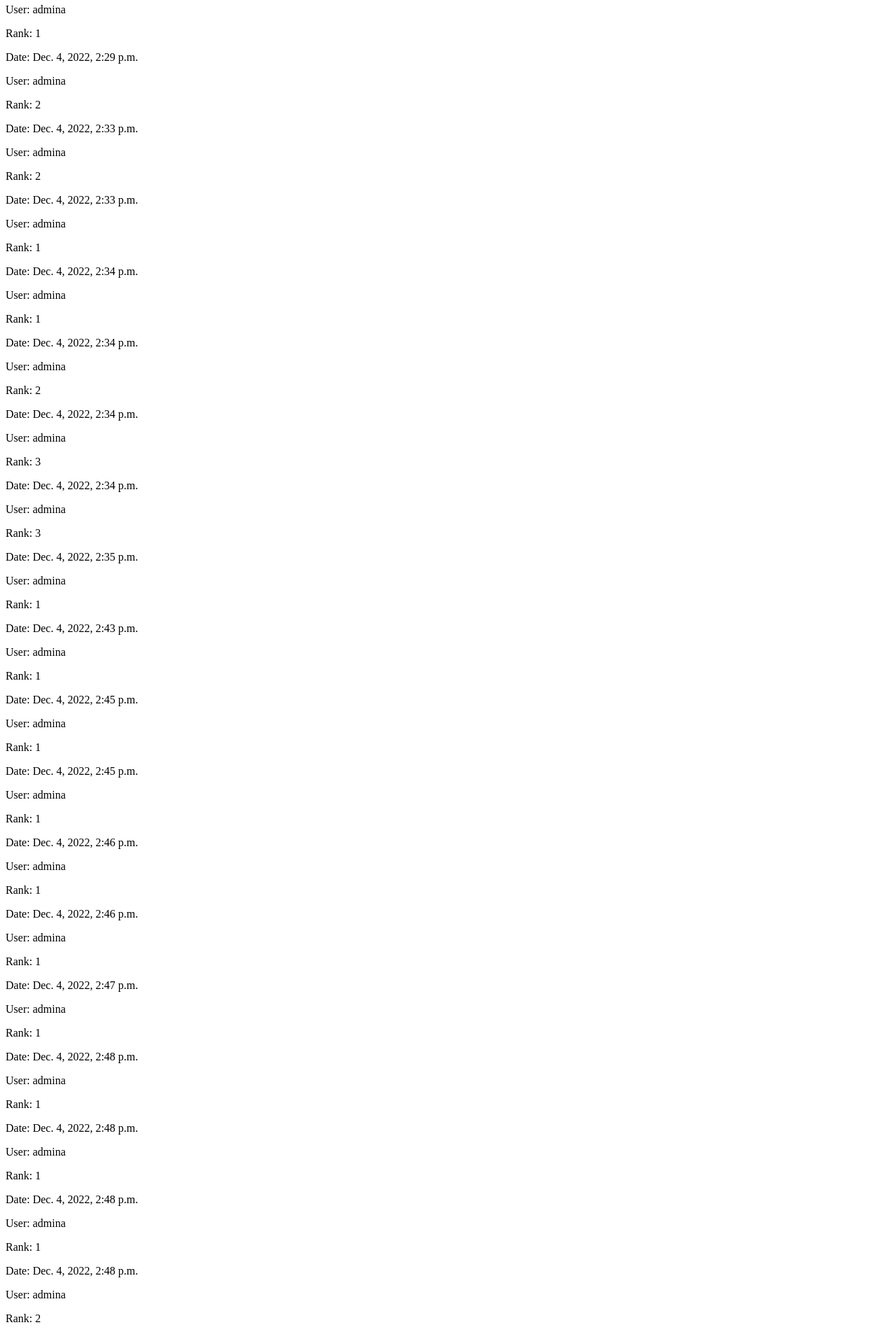
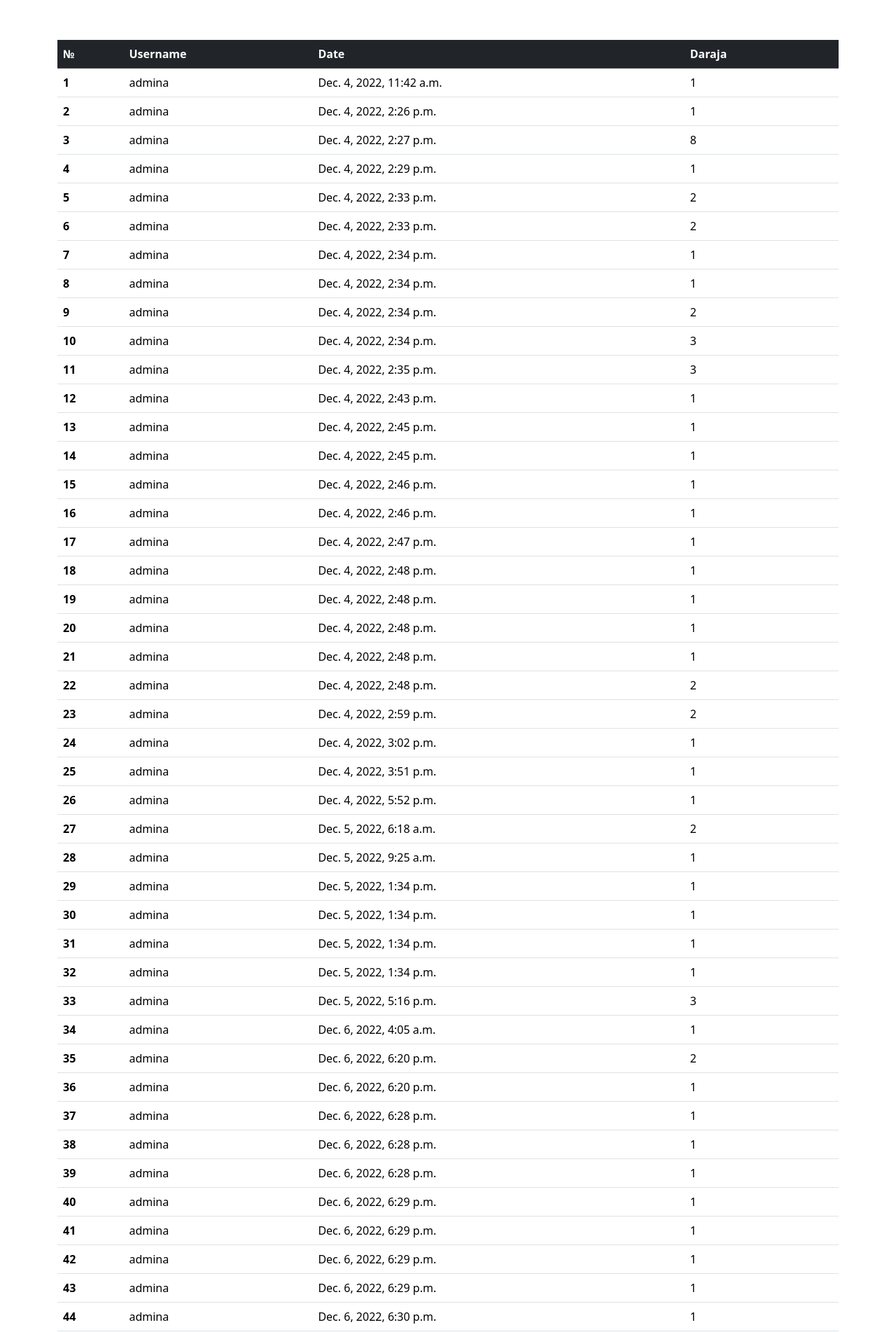
Before and after one commit to Ziyodulla-Abdukarimov/Qomus, a Django app: page /score in a window 1280 px wide. Shown: the part 317-2220 px from the top of the page at 70% size. Run offline with Django 4.2, Linux system fonts and the light colour scheme; data comes from the database, SQL or seed files in the repository; both versions use the stored data as it was after the commit; some libraries are stand-ins or nearby versions.

Commit message:
templates bug fixed

```diff
--- a/templates/base.html
+++ b/templates/base.html
@@ -80,7 +80,7 @@
             <img src="{% static './images/book-svgrepo-com.svg' %}" style="width: 65px;height:65px" alt="">
         </a>
 
-        <a class="box box-down blue" href="">
+        <a class="box box-down blue" href="{% url 'score' %}">
             <h2>Natijalar</h2>
             <p>Ishtirokchilar natijasini kuzatib boring</p>
             <img src="{% static './images/list-number-svgrepo-com.svg' %}" style="width: 65px;height:65px" alt="">
--- a/templates/score.html
+++ b/templates/score.html
@@ -1,14 +1,77 @@
-<!DOCTYPE html>
+<!doctype html>
+{% load static %}
 <html lang="en">
 <head>
     <meta charset="UTF-8">
-    <title>Score</title>
+    <meta name="viewport"
+          content="width=device-width, user-scalable=no, initial-scale=1.0, maximum-scale=1.0, minimum-scale=1.0">
+    <meta http-equiv="X-UA-Compatible" content="ie=edge">
+    <title>Natijalar</title>
+    <link rel="stylesheet" href="{% static 'share.css' %}">
+    <link rel="stylesheet" href="{% static 'bootstrap-5.2.3-dist/css/bootstrap.min.css' %}">
+    <link rel="shortcut icon" href="{% static 'images/flag_Uzbekistan.png' %}" type="image/x-icon">
 </head>
 <body>
-{% for i in score %}
-<p>User: {{ i.user }}</p>
-<p>Rank: {{ i.res_rank }}</p>
-<p>Date: {{ i.date1 }}</p>
-{% endfor %}
+
+    <div class="main-menu">
+        <nav class="navbar navbar-expand-lg navbar-light">
+            <div class="container-fluid">
+                <a class="navbar-brand" href="{% url 'base' %}">
+                    <img src="{% static 'images/UZBEKISTAN_gerb.png' %}" class="logo" alt="">
+                </a>
+                <button class="navbar-toggler" type="button" data-bs-toggle="collapse" data-bs-target="#navbarScroll"
+                    aria-controls="navbarScroll" aria-expanded="false" aria-label="Toggle navigation">
+                    <span class="navbar-toggler-icon"></span>
+                </button>
+                <div class="d-flex">
+                    <a class="btn btn-outline-success me-2" type="submit" href="{% url 'login' %}">Kirish</a>
+                    <a class="btn btn-outline-primary" type="submit" href="{% url 'register' %}">Ro'yxatdan o'tish</a>
+                </div>
+                <!-- <div class="d-flex">
+                    <div class="user mt-3 me-1">
+                        <div class="profile icon"></div>
+                    </div>
+                    <div class="user-name mt-1 me-3">
+                        Ziyodulla Abdukarimov
+                    </div>
+                    <button class="btn btn-outline-danger" type="submit">Chiqish</button>
+                </div>  -->
+            </div>
+        </nav>
+    </div>
+
+<div class="container">
+  <table class="table table-hover mt-5">
+  <thead class="table-dark">
+    <tr>
+      <th scope="col">№</th>
+      <th scope="col">Username</th>
+      <th scope="col">Date</th>
+      <th scope="col">Daraja</th>
+    </tr>
+  </thead>
+  <tbody>
+        {% for i in score %}
+    <tr>
+      <th scope="row">{{ forloop.counter }}</th>
+      <td>{{ i.user }}</td>
+      <td>{{ i.date1 }}</td>
+      <td>{{ i.res_rank }}</td>
+    </tr>
+        {% endfor %}
+    <tr>
+      <th scope="row">2</th>
+      <td>Jacob</td>
+      <td>Thornton</td>
+      <td>@fat</td>
+    </tr>
+    <tr>
+      <th scope="row">3</th>
+      <td colspan="2">Larry the Bird</td>
+      <td>@twitter</td>
+    </tr>
+  </tbody>
+</table>
+</div>
 </body>
 </html>
--- a/templates/team.html
+++ b/templates/team.html
@@ -75,7 +75,7 @@
                                         alt="">
                                 </div>
                                 <div class="contentbx mt-5">
-                                    <h3 class="fw-bold ">ZIYODULLA ABDUKARIMOV<br><span class="fw-light ">ALL</span></h3>
+                                    <h3 class="fw-bold ">ZIYODULLA ABDUKARIMOV<br><span class="fw-light ">Full Stack</span></h3>
                                 </div>
                             </div>
                             <ul class="sci">
```
Also changed, not shown: templates/wrong.html (+16 -3 lines), db.sqlite3.
